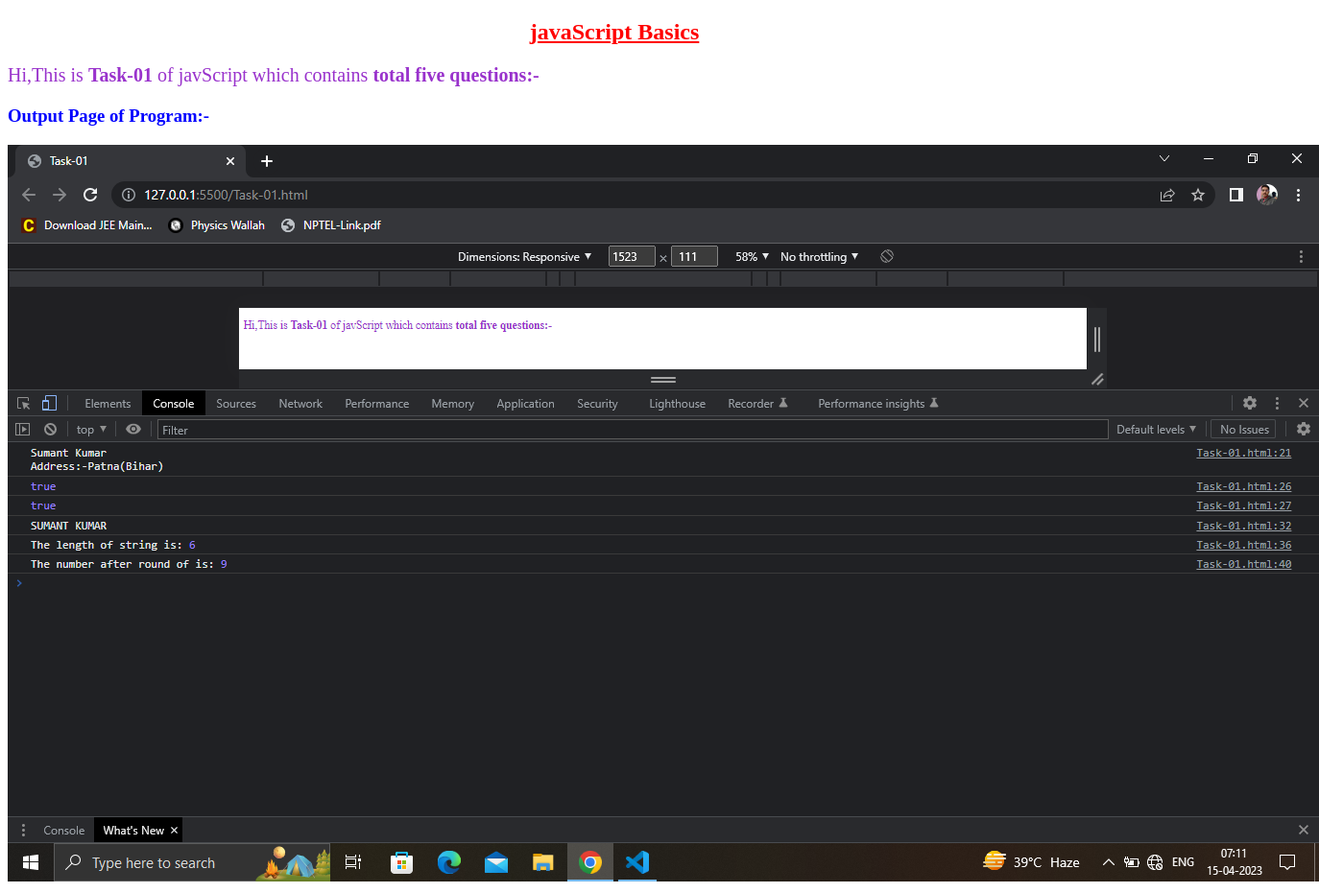
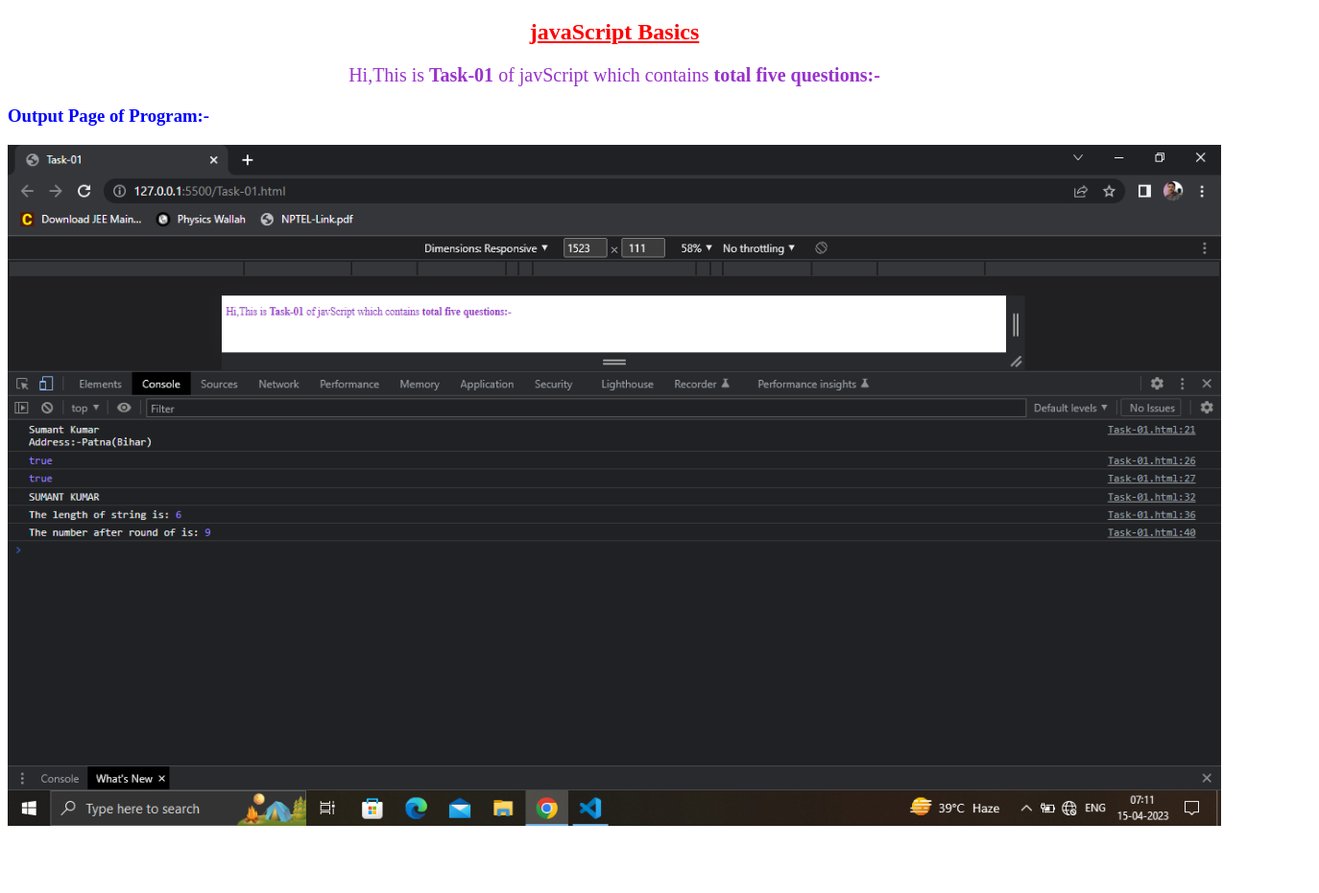
Before and after one commit to sumantkr09/javaScript-tasks, a plain HTML site: page Task-01.html in a window 1280 px wide. Shown: the whole page at 96% size, 1374 px wide, since content can reach past the window. After the commit the page ends 873 px from the top, so only its background shows below. Drawn offline with Linux system fonts and the light colour scheme.

Commit message:
Some changes

```diff
--- a/Task-01.html
+++ b/Task-01.html
@@ -9,6 +9,11 @@
         p{
             font-size: 20px;
             color:darkorchid;
+            text-align: center;
+        }
+        img{
+            width:100%;
+            height: 100%;
         }
     </style>
 </head>
@@ -16,7 +21,7 @@
     <h2 style="color:red; text-align: center; text-decoration: underline;">javaScript Basics</h2>
     <p>Hi,This is <b>Task-01</b> of javScript which contains <b>total five questions:-</b></p>
     <h3 style="color: blue;">Output Page of Program:-</h3>
-     <img src="Task-01(Output Page).png" alt="" height=auto" width="auto">
+     <img src="Task-01(Output Page).png" alt="">
     <script>
 
         // Program to print your name and address
```
Also changed, not shown: Task-03.html (+2 -2 lines).
